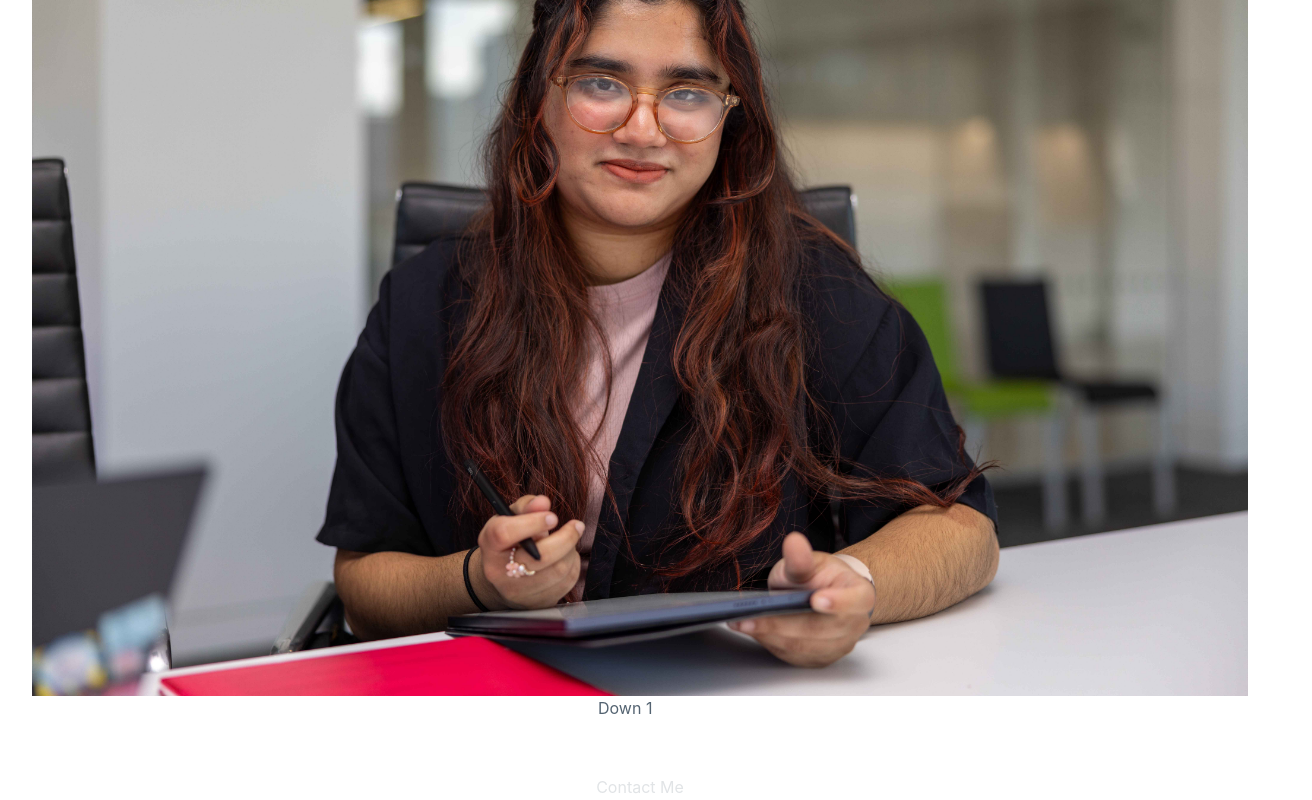
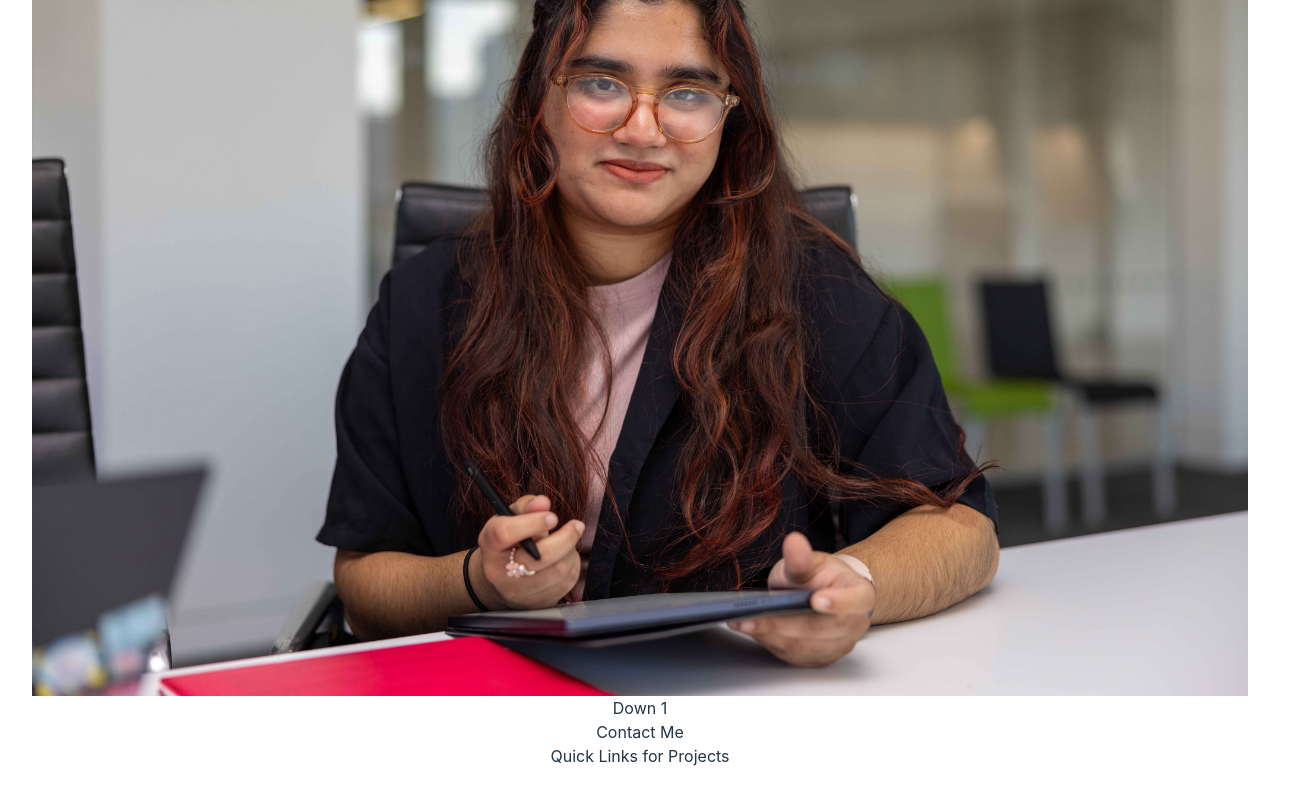
Before and after one commit to AliAngelinaaa/portfolio, a React (Vite) app: page / in a window 1280 px wide. Shown: the part 261-1061 px from the top of the page, 1312 px wide, since content can reach past the window. Built offline with nearby package versions, Linux system fonts and the light colour scheme.

Commit message:
navbar transition fix

```diff
--- a/src/components/home.jsx
+++ b/src/components/home.jsx
@@ -20,9 +20,9 @@ function Home() {
             {/* Navigation Bar */}
             <motion.nav
                 className="bg-rose-100 rounded-md border-2 border-rose-100"
-                initial={{ x: '-5vw', opacity: 0 }}
-                animate={{ x: 0, opacity: 1 }}
-                transition={{ duration: 1, delay: loading ? 4 : 0, type: 'spring', stiffness: 50 }}
+                initial={{ y: '-5vw', opacity: 0 }}
+                animate={{ y: 0, opacity: 1 }}
+                transition={{ duration: 1, delay: loading ? 1 : 0, type: 'spring', stiffness: 50 }}
             >
                 <div className="flex flex-wrap items-center justify-between mx-auto p-4">
                     <h1 className="flex items-center space-x-3">Nafisa Anzum</h1>
@@ -44,7 +44,7 @@ function Home() {
                                 className="flex-1 p-4 rounded-md border-2 border-rose-100 bg-rose-100"
                                 initial={{ x: '-5vw', opacity: 0 }}
                                 animate={{ x: 0, opacity: 1 }}
-                                transition={{ duration: 1, delay: loading ? 4 : 0 }}
+                                transition={{ duration: 1, delay: loading ? 1.5 : 0 }}
                             >
                                 Quote
                             </motion.div>
@@ -64,7 +64,7 @@ function Home() {
                                 className="flex-1 p-4 rounded-md border-2 border-rose-100 bg-rose-100"
                                 initial={{ x: '-5vw', opacity: 0 }}
                                 animate={{ x: 0, opacity: 1 }}
-                                transition={{ duration: 1, delay: loading ? 5 : 0 }}
+                                transition={{ duration: 1, delay: loading ? 2 : 0 }}
                             >
                                 Down 1
                             </motion.div>
@@ -73,7 +73,7 @@ function Home() {
                                 className="flex-1 p-4 rounded-md border-2 border-rose-300 bg-rose-300"
                                 initial={{ y: '5vw', opacity: 0 }}
                                 animate={{ y: 0, opacity: 1 }}
-                                transition={{ duration: 1, delay: loading ? 5.5 : 0 }}
+                                transition={{ duration: 1, delay: loading ? 2.5 : 0 }}
                             >
                                 Contact Me
                             </motion.div>
@@ -85,7 +85,7 @@ function Home() {
                         className="basis-1/3 p-4 rounded-md border-2 border-rose-100 bg-rose-100"
                         initial={{ x: '5vw', opacity: 0 }}
                         animate={{ x: 0, opacity: 1 }}
-                        transition={{ duration: 1, delay: loading ? 6 : 0 }}
+                        transition={{ duration: 1, delay: loading ? 3 : 0 }}
                     >
                         Quick Links for Projects
                     </motion.div>
```
